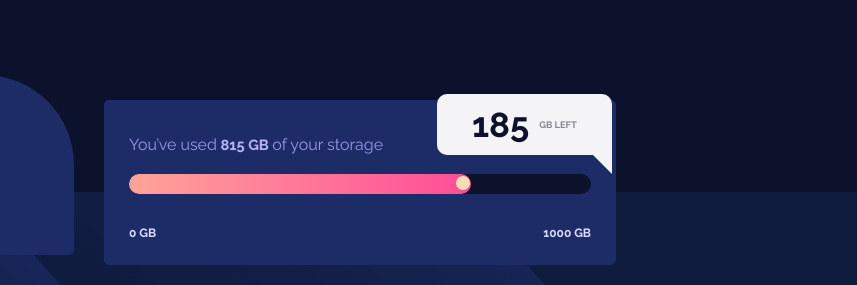
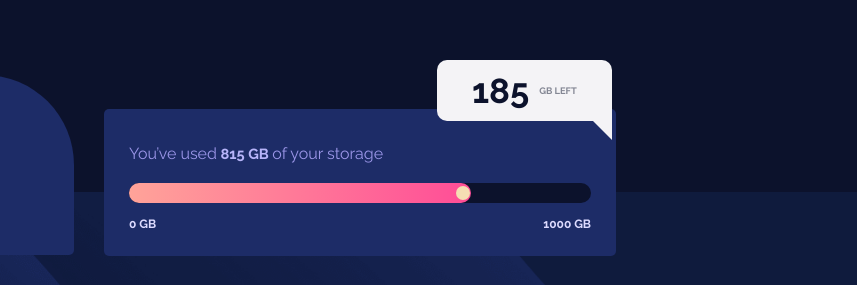
Before and after one commit to jantoma/Fylo-data-storage-component, a plain HTML site: page index.html in a window 1280 px wide. Shown: the part 235-520 px from the top of the page, 423-1280 px from the left. Drawn offline with Linux system fonts and the light colour scheme.

Commit message:
Update main.css

```diff
--- a/main.css
+++ b/main.css
@@ -103,7 +103,7 @@ html {
     position: absolute;
     width: max-content;
     left: 65%;
-    bottom: 100px;
+    bottom: 125px;
     background-color: hsl(260, 14%, 96%);
     color: black;
     font-size: 25pt;
@@ -159,7 +159,7 @@ html {
 }
 
 .storage .bottom  {
-    padding-top: 2rem;
+    padding-top: .2rem;
     font-size: 9pt;
     font-weight: 700;
 }
@@ -205,7 +205,7 @@ html {
     content: '';
     position: absolute;
     right: 28.5%;
-    bottom:45%;
+    bottom:38%;
     border: 7px solid wheat;
     background-color: aliceblue;
     border-radius: 50%;
```
